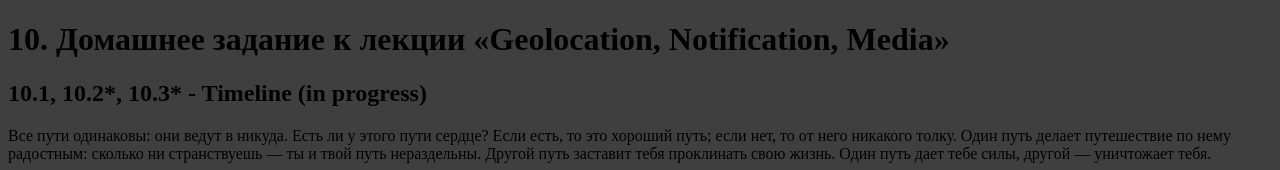
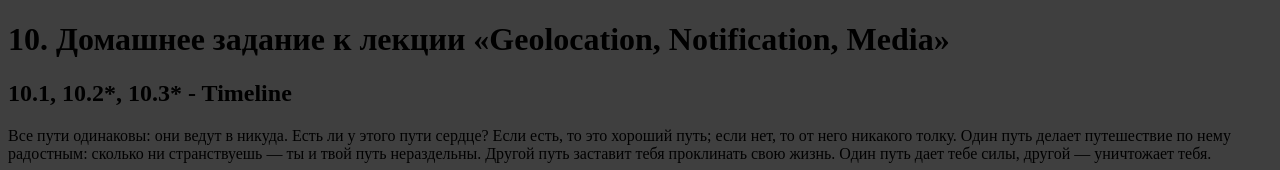
Before and after one commit to MKSInc/AHJ-hw.-10-Media.-1-2-3-Timeline, a website built with webpack: page src/index.html in a window 1280 px wide. Shown: the top 170 px of the page. Built offline with nearby package versions, Linux system fonts and the light colour scheme.

Commit message:
fix: header

```diff
--- a/src/index.html
+++ b/src/index.html
@@ -14,7 +14,7 @@
 </head>
 <body>
    <h1>10. Домашнее задание к лекции «Geolocation, Notification, Media»</h1>
-   <h2>10.1, 10.2*, 10.3* - Timeline<span> (in progress)</span></h2>
+   <h2>10.1, 10.2*, 10.3* - Timeline</span></h2>
    <div class="timeline _container">
       <div class="timeline__body">
 
```
